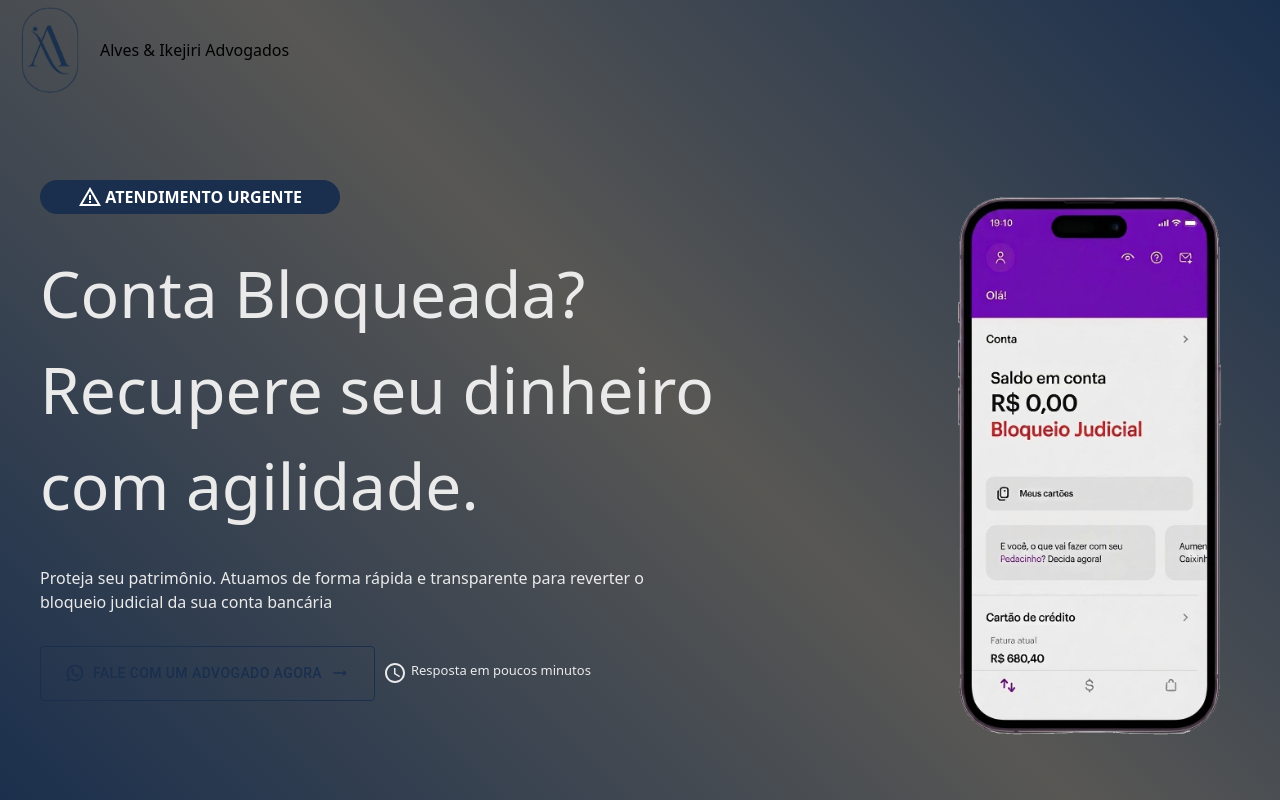
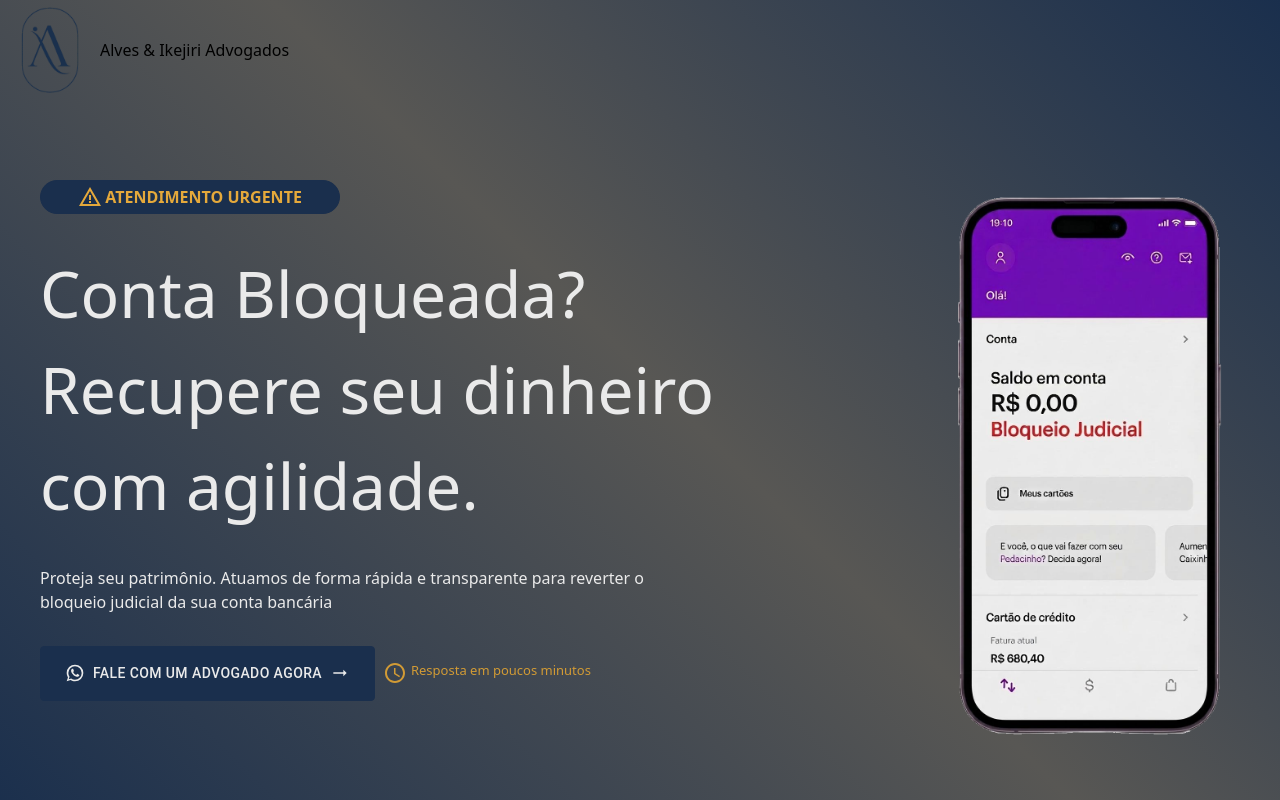
Before and after one commit to Ikejiri-1/lp, a Next.js app: page / in a window 1280 px wide. Shown: the top 800 px of the page. Built offline with nearby package versions, Linux system fonts and the light colour scheme.

Commit message:
detalhes adicionais nos elementos

```diff
--- a/app/components/CTAButton/index.tsx
+++ b/app/components/CTAButton/index.tsx
@@ -15,7 +15,8 @@ export default function CTAButton({ buttonText }: ButtonProps) {
       endIcon={<ArrowRightAltIcon />}
       sx={{
         padding: "1em 2em",
-        color: "var(--dark-blue)",
+        background: "#1a2f4d",
+        color: "#eaeaea",
         border: "1px solid var(--dark-blue)",
         textTransform: "none",
         transition: "letter-spacing 0.2s ease, background-color 0.2s ease",
@@ -26,7 +27,8 @@ export default function CTAButton({ buttonText }: ButtonProps) {
 
         "&:hover": {
           border: "1px solid var(--dark-blue)",
-          backgroundColor: "rgba(0, 51, 102, 0.04)",
+          backgroundColor: "rgba(8, 136, 77, 0.86)",
+          color: "#1a2f4d",
           letterSpacing: "0.06em",
 
           "& .MuiButton-endIcon": {
--- a/app/components/Response/response.module.css
+++ b/app/components/Response/response.module.css
@@ -1,6 +1,6 @@
 .responseBox {
   display: flex;
   font-size: 13px;
-  color: #eaeaea;
+  color: #d29b35;
   gap: 0.3em;
 }
--- a/app/components/Warning/warning.module.css
+++ b/app/components/Warning/warning.module.css
@@ -3,7 +3,7 @@
   border: 1px solid #1a2f4d;
   background: #1a2f4d;
   backdrop-filter: blur(16px);
-  color: #fff;
+  color: #e5a93b;
   font-weight: 600;
   text-transform: uppercase;
   width: 300px;
```
